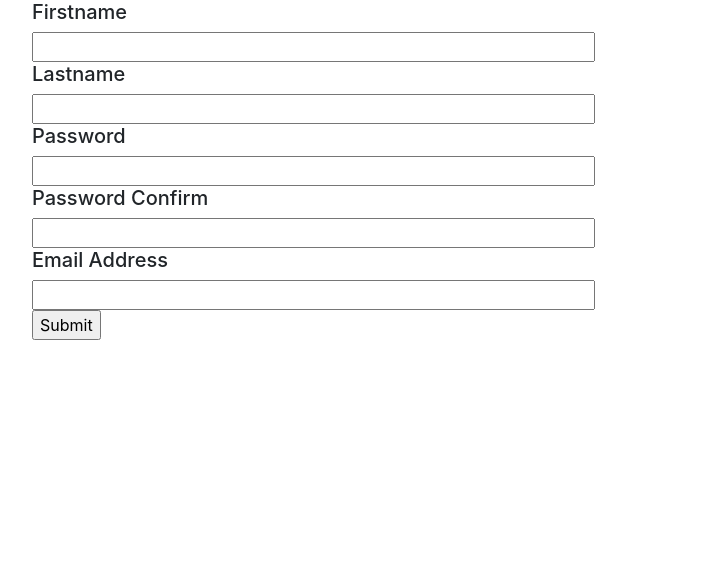
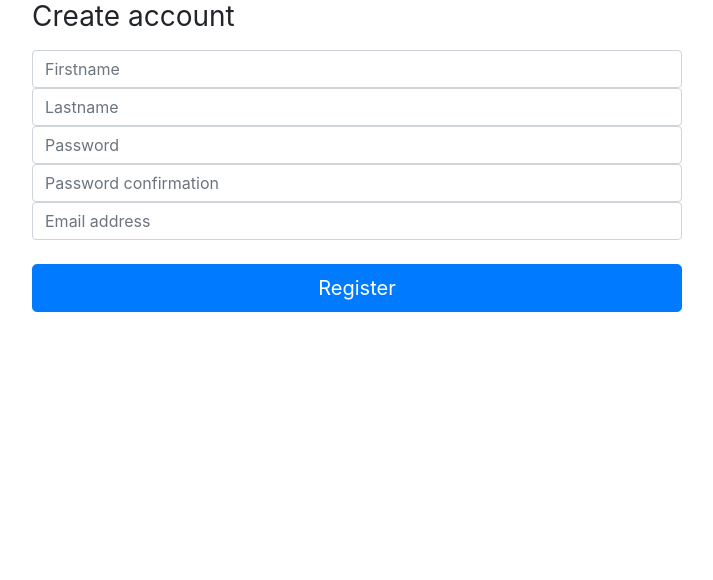
Before and after one commit to KaareH/Caralibro, a PHP site: template application/views/user/register_form.php in a window 1280 px wide. Shown: the part 56-636 px from the top of the page, without its empty margins (283-996 px from the left). Run offline with PHP 8.4, Linux system fonts and the light colour scheme; the template is opened without the code that fills it, so the values that code supplies are empty.

Commit message:
Improved forms

```diff
--- a/application/views/user/register_form.php
+++ b/application/views/user/register_form.php
@@ -1,22 +1,20 @@
 <?php echo validation_errors(); ?>
 
 <?php echo form_open('register'); ?>
+<h1 class="h3 mb-3 font-weight-normal">Create account</h1>
 
-<h5>Firstname</h5>
-<input type="text" name="firstname" value="<?php echo set_value('firstname'); ?>" size="50" />
+<input type="text" name="firstname" placeholder="Firstname" value="<?php echo set_value('firstname'); ?>" class="form-control">
 
-<h5>Lastname</h5>
-<input type="text" name="lastname" value="<?php echo set_value('lastname'); ?>" size="50" />
+<input type="text" name="lastname" placeholder="Lastname" value="<?php echo set_value('lastname'); ?>" class="form-control">
 
-<h5>Password</h5>
-<input type="text" name="password" value="<?php echo set_value('password'); ?>" size="50" />
+<input type="password" name="password" placeholder="Password" value="<?php echo set_value('password'); ?>" class="form-control">
 
-<h5>Password Confirm</h5>
-<input type="text" name="passconf" value="<?php echo set_value('passconf'); ?>" size="50" />
+<input type="password" name="passconf" placeholder="Password confirmation" value="<?php echo set_value('passconf'); ?>" class="form-control">
 
-<h5>Email Address</h5>
-<input type="text" name="email" value="<?php echo set_value('email'); ?>" size="50" />
+<input type="text" name="email" placeholder="Email address" value="<?php echo set_value('email'); ?>" class="form-control">
 
-<div><input type="submit" value="Submit" /></div>
+<br>
+<button class="btn btn-lg btn-primary btn-block" type="submit">Register</button>
+</form>
 
-</form>
+<p><?php echo anchor('login', 'Or login')?></p>
```
Also changed, not shown: application/views/user/login_form.php (+5 -6 lines).
